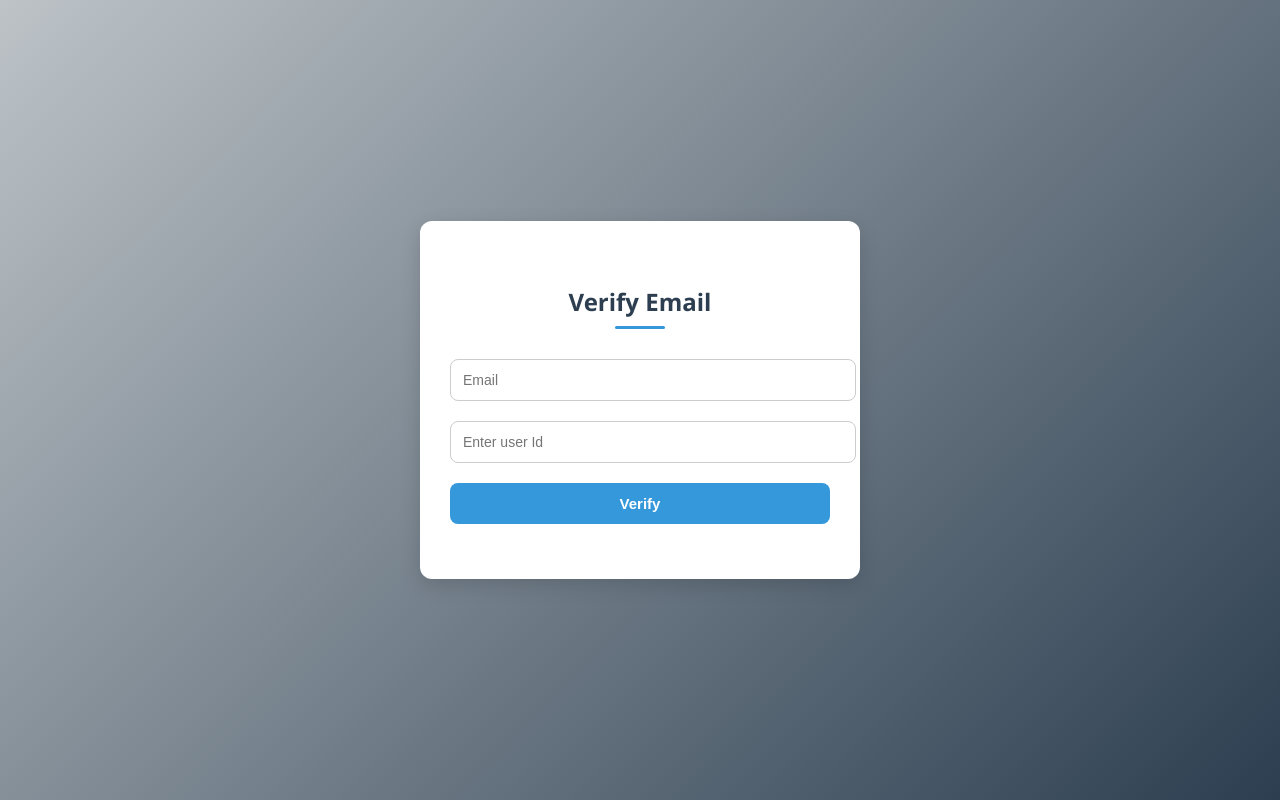
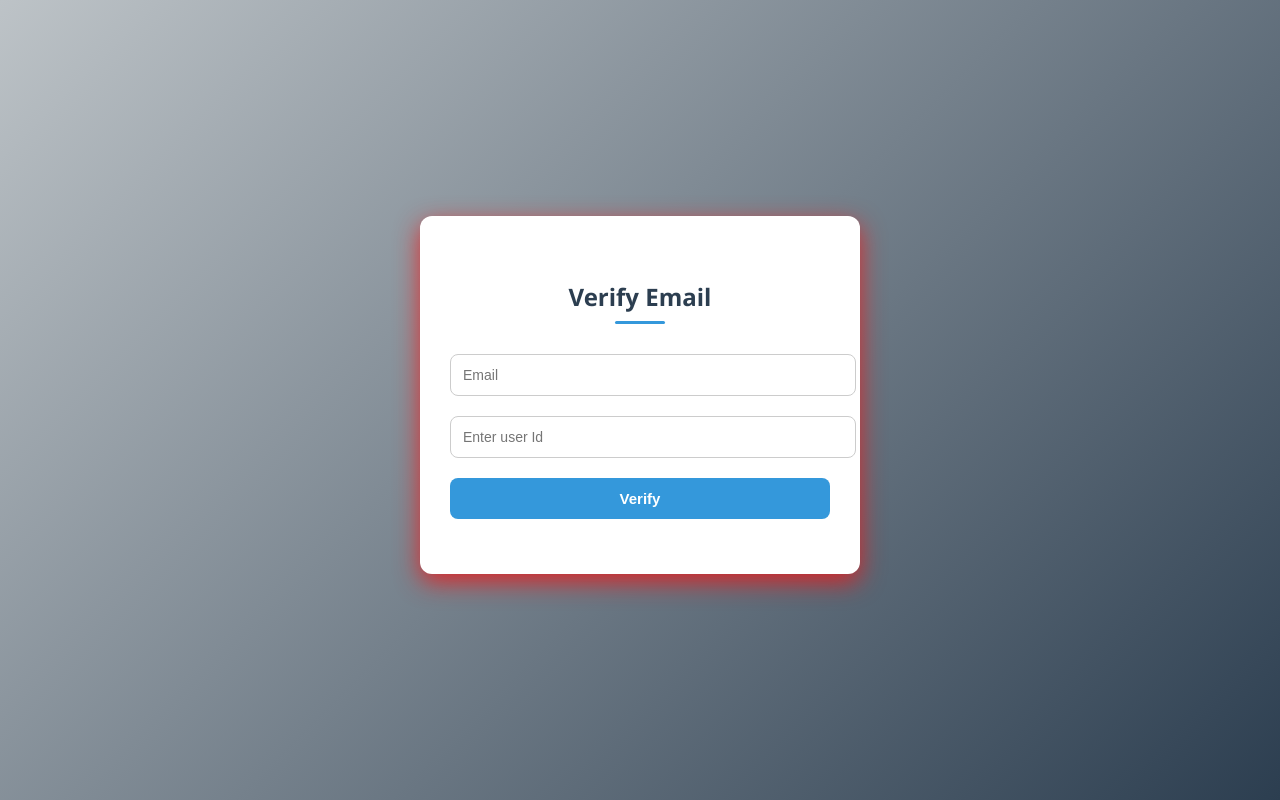
Before and after one commit to avanishrajput12/learning-platform, a PHP site: page /forgetpass.php in a window 1280 px wide, with the pointer over the restyled element. Run offline with PHP 8.4, Linux system fonts and the light colour scheme.

Commit message:
02-10-2025

```diff
--- a/forgetpass.php
+++ b/forgetpass.php
@@ -24,6 +24,11 @@ body {
   width: 100%;
   max-width: 380px;
   text-align: center;
+}
+.container:hover{
+    box-shadow: 0px 8px 25px hsla(0, 86%, 51%, 0.84);
+    transform: translateY(-5px);
+    transition: all 0.3s ease;
 }
 
 .login-heading {
```
